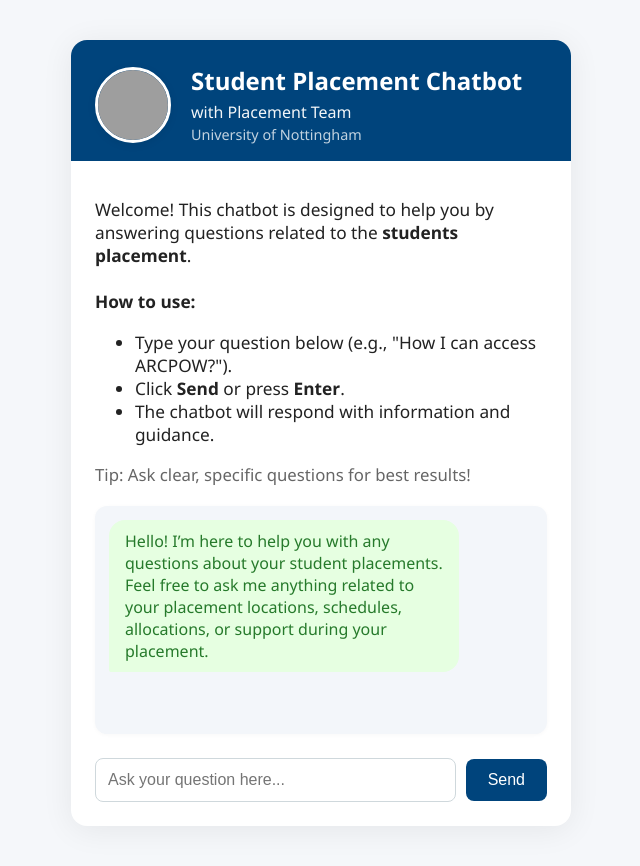
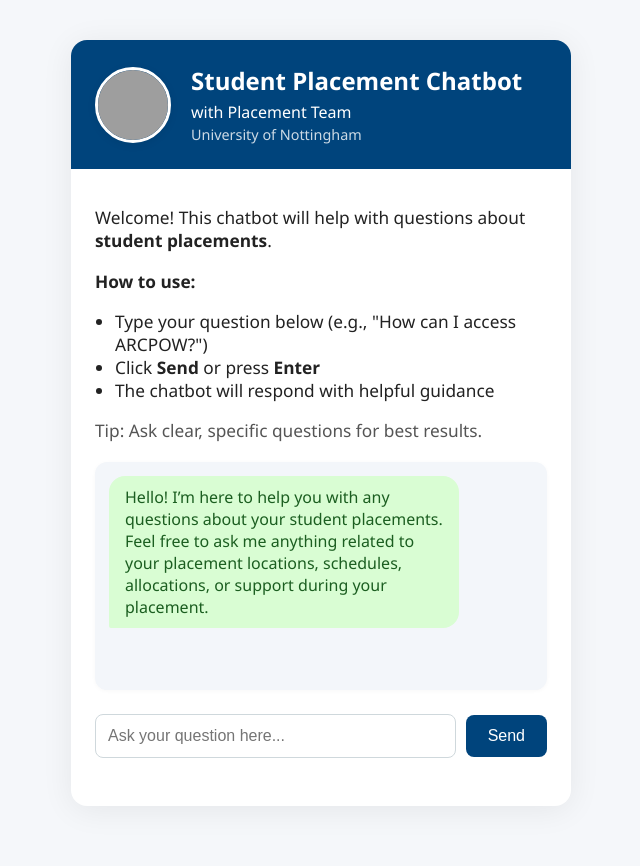
Before and after one commit to KamJan/erica02, a Flask app: page / in a window 1280 px wide. Shown: the whole page, without its empty margins (319-959 px from the left). After the commit the page ends 758 px from the top, so only its background shows below. Run offline with Flask 3, Linux system fonts and the light colour scheme; grey boxes are pictures that could not be loaded.

Commit message:
Update index.html

```diff
--- a/templates/index.html
+++ b/templates/index.html
@@ -2,7 +2,7 @@
 <html lang="en">
 <head>
     <meta charset="UTF-8">
-    <title>ERICA placement chatbot</title>
+    <title>ERICA Placement Chatbot</title>
     <meta name="viewport" content="width=device-width, initial-scale=1">
     <style>
         body {
@@ -10,23 +10,27 @@
             font-family: 'Segoe UI', Arial, sans-serif;
             margin: 0;
             padding: 0;
+            color: #1a1a1a;
         }
+
         .container {
             max-width: 500px;
             margin: 40px auto;
             background: #fff;
             border-radius: 16px;
-            box-shadow: 0 4px 32px rgba(0,0,0,0.07);
-            padding: 0 0 24px 0;
+            box-shadow: 0 4px 32px rgba(0, 0, 0, 0.07);
+            padding-bottom: 24px;
         }
-        .header {
+
+        header.header {
             display: flex;
             align-items: center;
             background: #00447c;
             color: #fff;
             border-radius: 16px 16px 0 0;
-            padding: 24px 24px 16px 24px;
+            padding: 24px;
         }
+
         .profile-img {
             width: 70px;
             height: 70px;
@@ -34,71 +38,98 @@
             object-fit: cover;
             margin-right: 20px;
             border: 3px solid #fff;
-            box-shadow: 0 2px 8px rgba(0,0,0,0.08);
+            box-shadow: 0 2px 8px rgba(0, 0, 0, 0.08);
         }
+
         .header-text h1 {
             margin: 0;
             font-size: 1.5em;
         }
+
         .header-text p {
-            margin: 4px 0 0 0;
+            margin: 4px 0 0;
             font-size: 1em;
-            opacity: 0.95;
         }
-        .intro {
-            padding: 20px 24px 0 24px;
+
+        main.intro {
+            padding: 20px 24px 0;
             font-size: 1.08em;
             color: #222;
         }
+
+        main.intro ul {
+            padding-left: 20px;
+        }
+
         #chat {
-            margin: 20px 24px 0 24px;
+            margin: 20px 24px 0;
             min-height: 200px;
             max-height: 320px;
             overflow-y: auto;
             background: #f3f6fa;
             border-radius: 12px;
             padding: 14px;
-            box-shadow: 0 1px 4px rgba(0,0,0,0.03);
+            box-shadow: 0 1px 4px rgba(0, 0, 0, 0.03);
         }
+
+        #chat:focus {
+            outline: 2px solid #00447c;
+        }
+
+        #chat[aria-live="polite"] {
+            outline: none;
+        }
+
         .msg-row {
             display: flex;
             margin-bottom: 12px;
         }
-        .msg-user {
-            margin-left: auto;
-            background: #e1f0ff;
-            color: #00447c;
-            border-radius: 16px 16px 2px 16px;
+
+        .msg-user, .msg-bot {
             padding: 10px 16px;
+            border-radius: 16px;
             max-width: 75%;
             word-break: break-word;
         }
+
+        .msg-user {
+            margin-left: auto;
+            background: #cce7ff;
+            color: #002f5f;
+            border-radius: 16px 16px 2px 16px;
+        }
+
         .msg-bot {
             margin-right: auto;
-            background: #e6ffe1;
-            color: #267a2b;
+            background: #d9fdd3;
+            color: #1b5e20;
             border-radius: 16px 16px 16px 2px;
-            padding: 10px 16px;
-            max-width: 75%;
-            word-break: break-word;
         }
+
         .input-area {
             display: flex;
             align-items: center;
-            margin: 24px 24px 0 24px;
+            margin: 24px;
         }
+
+        label[for="msg"] {
+            display: none;
+        }
+
         #msg {
             flex: 1;
             padding: 12px;
             border: 1px solid #cfd8dc;
             border-radius: 8px;
             font-size: 1em;
-            outline: none;
             margin-right: 10px;
         }
+
         #msg:focus {
             border-color: #00447c;
+            outline: 2px solid #00447c;
         }
+
         #send-btn {
             background: #00447c;
             color: #fff;
@@ -107,105 +138,112 @@
             padding: 12px 22px;
             font-size: 1em;
             cursor: pointer;
-            transition: background 0.2s;
         }
-        #send-btn:hover {
+
+        #send-btn:hover,
+        #send-btn:focus {
             background: #267a2b;
+            outline: 2px solid #267a2b;
         }
+
         @media (max-width: 600px) {
-            .container { max-width: 98vw; margin: 8px; }
-            .header, .intro, #chat, .input-area { padding-left: 10px; padding-right: 10px; }
+            .container {
+                max-width: 98vw;
+                margin: 8px;
+            }
+
+            .header,
+            .intro,
+            #chat,
+            .input-area {
+                padding-left: 10px;
+                padding-right: 10px;
+            }
         }
     </style>
 </head>
 <body>
     <div class="container">
 
-
-        <div class="header">
-            <img class="profile-img" src="https://cdn-icons-png.flaticon.com/512/10063/10063451.png">
-
-
-
+        <header class="header" role="banner">
+            <img class="profile-img" src="https://cdn-icons-png.flaticon.com/512/10063/10063451.png" alt="Chatbot avatar" />
             <div class="header-text">
                 <h1>Student Placement Chatbot</h1>
                 <p>with Placement Team<br><span style="font-size:0.9em;opacity:0.8;">University of Nottingham</span></p>
             </div>
-        </div>
+        </header>
 
+        <main aria-label="Chat instructions" class="intro">
+            <p>
+                Welcome! This chatbot will help with questions about <strong>student placements</strong>.
+            </p>
+            <p><strong>How to use:</strong></p>
+            <ul>
+                <li>Type your question below (e.g., "How can I access ARCPOW?")</li>
+                <li>Click <strong>Send</strong> or press <strong>Enter</strong></li>
+                <li>The chatbot will respond with helpful guidance</li>
+            </ul>
+            <p style="color: #555;">Tip: Ask clear, specific questions for best results.</p>
+        </main>
 
+        <section id="chat" aria-live="polite" role="log" tabindex="0"></section>
 
-
-
-        <div class="intro">
-            <p>
-                Welcome! This chatbot is designed to help you by answering questions related to the  <strong>students placement</strong>.<br>
-                <br>
-                <b>How to use:</b>
-                <ul>
-                    <li>Type your question below (e.g., "How I can access ARCPOW?").</li>
-                    <li>Click <b>Send</b> or press <b>Enter</b>.</li>
-                    <li>The chatbot will respond with information and guidance.</li>
-                </ul>
-                <span style="color:#666;font-size:0.97em;">Tip: Ask clear, specific questions for best results!</span>
-            </p>
-        </div>
-        <div id="chat"></div>
         <div class="input-area">
-            <input type="text" id="msg" placeholder="Ask your question here..." autocomplete="off" />
-            <button id="send-btn" onclick="sendMsg()">Send</button>
+            <label for="msg">Enter your question</label>
+            <input type="text" id="msg" placeholder="Ask your question here..." autocomplete="off" aria-label="Chat message input field" />
+            <button id="send-btn" onclick="sendMsg()" aria-label="Send message">Send</button>
         </div>
     </div>
+
     <script>
         const chat = document.getElementById('chat');
         const msgInput = document.getElementById('msg');
+        const sendBtn = document.getElementById('send-btn');
 
-        // Optional: Welcome message
-        function appendBotMessage(text) {
+        function appendMessage(text, sender = 'bot') {
             const row = document.createElement('div');
             row.className = 'msg-row';
-            row.innerHTML = `<div class="msg-bot">${text}</div>`;
-            chat.appendChild(row);
-            chat.scrollTop = chat.scrollHeight;
-        }
-        function appendUserMessage(text) {
-            const row = document.createElement('div');
-            row.className = 'msg-row';
-            row.innerHTML = `<div class="msg-user">${text}</div>`;
+            const className = sender === 'user' ? 'msg-user' : 'msg-bot';
+            row.innerHTML = `<div class="${className}" role="status">${text}</div>`;
             chat.appendChild(row);
             chat.scrollTop = chat.scrollHeight;
         }
 
-        // Initial welcome
-        appendBotMessage('Hello! I’m here to help you with any questions about your student placements. Feel free to ask me anything related to your placement locations, schedules, allocations, or support during your placement.');
+        appendMessage(
+            "Hello! I’m here to help you with any questions about your student placements. Feel free to ask me anything related to your placement locations, schedules, allocations, or support during your placement."
+        );
 
         async function sendMsg() {
             const msg = msgInput.value.trim();
             if (!msg) return;
-            appendUserMessage(msg);
+
+            appendMessage(msg, 'user');
             msgInput.value = '';
             msgInput.disabled = true;
-            document.getElementById('send-btn').disabled = true;
+            sendBtn.disabled = true;
+
             try {
                 const res = await fetch('/chat', {
                     method: 'POST',
                     headers: {'Content-Type': 'application/json'},
                     body: JSON.stringify({message: msg})
                 });
+
                 if (!res.ok) throw new Error('Server error');
+
                 const data = await res.json();
-                appendBotMessage(data.response);
+                appendMessage(data.response);
             } catch (err) {
-                appendBotMessage('Sorry, there was an error. Please try again.');
+                appendMessage('Sorry, there was an error. Please try again.');
             }
+
             msgInput.disabled = false;
-            document.getElementById('send-btn').disabled = false;
+            sendBtn.disabled = false;
             msgInput.focus();
         }
 
-        // Send message on Enter key
-        msgInput.addEventListener('keyup', function(event) {
-            if (event.key === 'Enter') sendMsg();
+        msgInput.addEventListener('keyup', (e) => {
+            if (e.key === 'Enter') sendMsg();
         });
     </script>
 </body>
```
